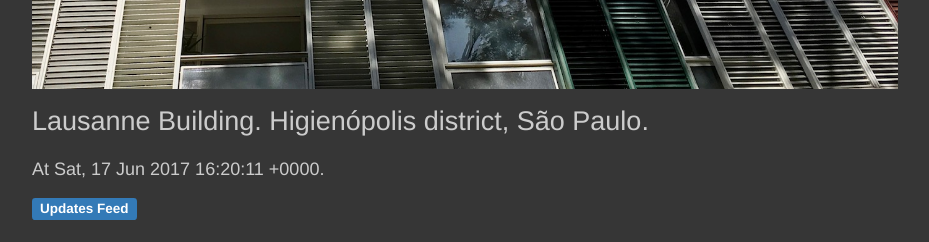
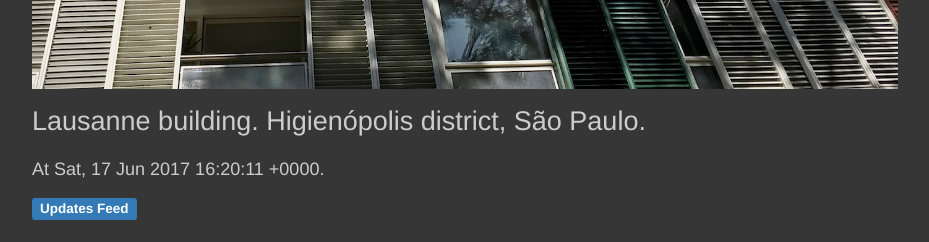
Before and after one commit to pmatiello/pmatiello.github.io, a Jekyll site: the page built from _updates/080b549a-c9d5-4bf9-9127-99c92d230cb9.markdown, in a window 1280 px wide. Shown: the part 697-939 px from the top of the page, without its empty margins (175-1104 px from the left). Built offline with Jekyll 4.4.1, drawn with Linux system fonts in a browser that asks for light colours.

```diff
--- a/_updates/080b549a-c9d5-4bf9-9127-99c92d230cb9.markdown
+++ b/_updates/080b549a-c9d5-4bf9-9127-99c92d230cb9.markdown
@@ -8,4 +8,4 @@ image:  /img/2017-06-17_10.23.14.jpg
 
 ![Image]({{ site.domain }}/img/2017-06-17_10.23.14.jpg)
 
-Lausanne Building. Higienópolis district, São Paulo.
+Lausanne building. Higienópolis district, São Paulo.
```
